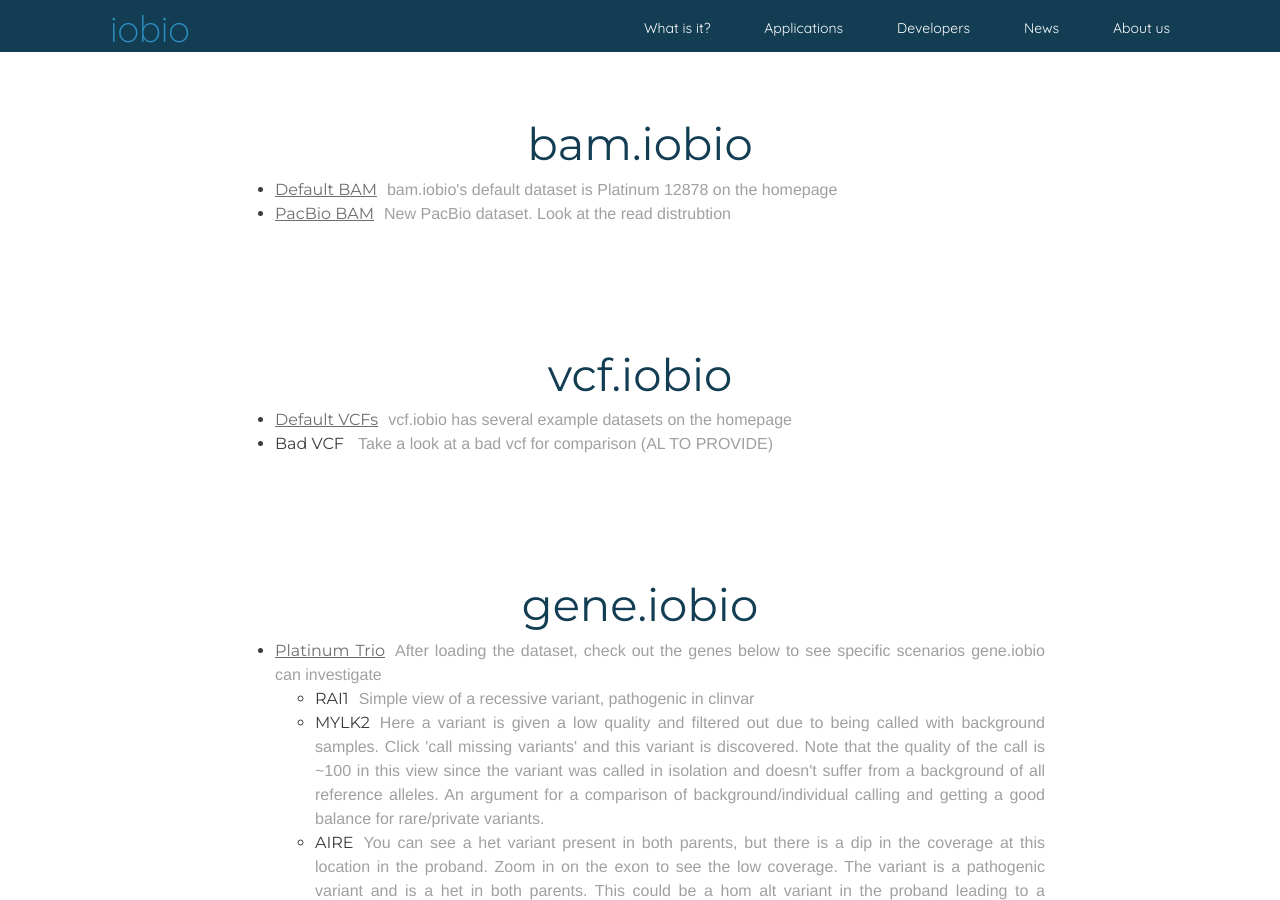
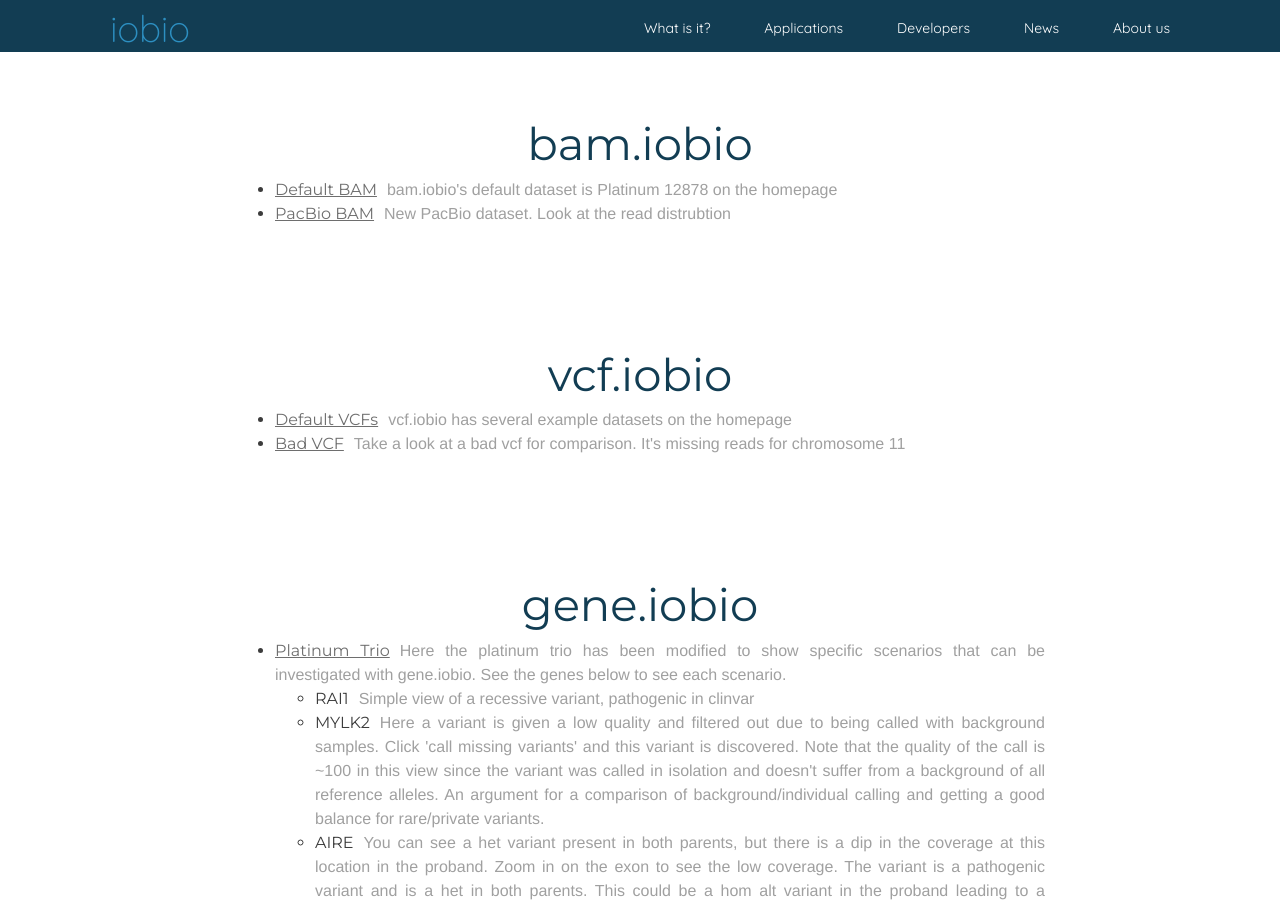
Before and after one commit to iobio/minion, a Jekyll site: the page built from cshl2015.html, in a window 1280 px wide and 900 px high. Built offline with Jekyll 4.4.1, drawn with Linux system fonts in a browser that asks for light colours; some web fonts are replaced.

Commit message:
change wording

```diff
--- a/cshl2015.html
+++ b/cshl2015.html
@@ -25,7 +25,7 @@
 	<div class="description" style="width:810px; margin: 0px auto 35px auto;font-size:16px; text-align:justify">
 	  <ul>
 	  	<li><a href="http://vcf.iobio.io">Default VCFs</a><span class='inline'>vcf.iobio has several example datasets on the homepage</span></li>
-	  	<li>Bad VCF <span class='inline'>Take a look at a bad vcf for comparison (AL TO PROVIDE)</span></li>
+	  	<li><a href="http://vcf.iobio.io/?vcf=http://s3.amazonaws.com/iobio/NA12878.autosome.PASS.incomplete.vcf.gz">Bad VCF</a><span class='inline'>Take a look at a bad vcf for comparison. It's missing reads for chromosome 11</span></li>
 	  </ul>
 	</div>
 </div>
@@ -34,7 +34,7 @@
 	<div class='section-title'>gene.iobio</div>
 	<div class="description" style="width:810px; margin: 0px auto 35px auto;font-size:16px; text-align:justify">
 	  <ul>
-	  	<li><a href="http://gene.iobio.io/?rel0=proband&rel1=mother&rel2=father&gene=RAI1&name0=&vcf0=http://s3.amazonaws.com/iobio/variants/NA12878.autosome.PASS.vcf.gz&bam0=http://s3.amazonaws.com/iobio/NA12878/NA12878.autsome.bam&name1=&vcf1=http://s3.amazonaws.com/iobio/variants/NA12891.autosome.PASS.vcf.gz&bam1=http://s3.amazonaws.com/iobio/NA12891/NA12891.autsome.bam&name2=&vcf2=http://s3.amazonaws.com/iobio/variants/NA12892.autosome.PASS.vcf.gz&bam2=http://s3.amazonaws.com/iobio/NA12892/NA12892.autsome.bam">Platinum Trio</a><span class='inline'>After loading the dataset, check out the genes below to see specific scenarios gene.iobio can investigate</span></li>
+	  	<li><a href="http://gene.iobio.io/?rel0=proband&rel1=mother&rel2=father&gene=RAI1&name0=&vcf0=http://s3.amazonaws.com/iobio/variants/NA12878.autosome.PASS.vcf.gz&bam0=http://s3.amazonaws.com/iobio/NA12878/NA12878.autsome.bam&name1=&vcf1=http://s3.amazonaws.com/iobio/variants/NA12891.autosome.PASS.vcf.gz&bam1=http://s3.amazonaws.com/iobio/NA12891/NA12891.autsome.bam&name2=&vcf2=http://s3.amazonaws.com/iobio/variants/NA12892.autosome.PASS.vcf.gz&bam2=http://s3.amazonaws.com/iobio/NA12892/NA12892.autsome.bam">Platinum Trio</a><span class='inline'>Here the platinum trio has been modified to show specific scenarios that can be investigated with gene.iobio. See the genes below to see each scenario.</span></li>
 	  		<ul>
 	  			<li>RAI1<span class='inline'>Simple view of a recessive variant, pathogenic in clinvar
 </span></li>
```
